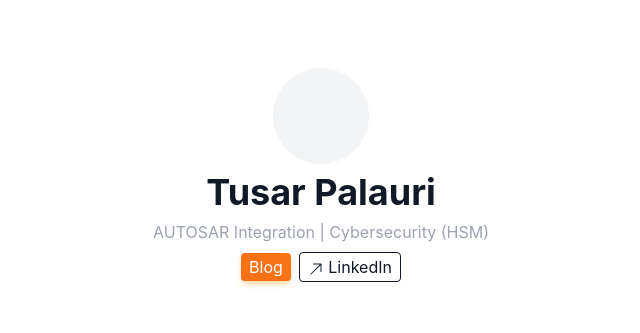
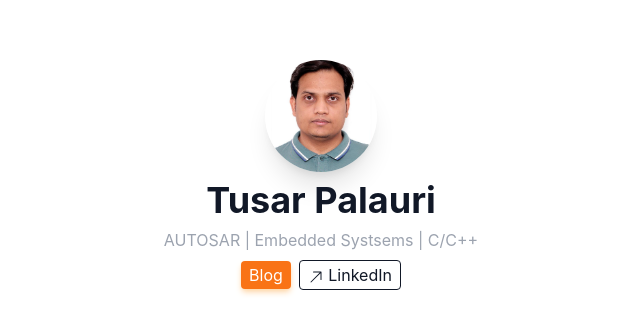
Before and after one commit to sundaray/tusar-nextjs-blog, a Next.js app: page / in a window 1280 px wide. Shown: the part 225-558 px from the top of the page, without its empty margins (319-959 px from the left). Built offline with nearby package versions, Linux system fonts and the light colour scheme.

Commit message:
portait finalized

```diff
--- a/src/components/post/CodeBlock.js
+++ b/src/components/post/CodeBlock.js
@@ -4,7 +4,7 @@ import { CopyToClipboard } from "react-copy-to-clipboard";
 import { oneLight } from "react-syntax-highlighter/dist/cjs/styles/prism";
 import { FaRegCopy } from "react-icons/fa";
 
-const CodeBlock = ({ children, highlight = [], title, language }) => {
+const CodeBlock = ({ children, highlight = [], language }) => {
   const [copied, setCopied] = useState(false);
 
   const handleCopy = () => {
--- a/src/pages/index.js
+++ b/src/pages/index.js
@@ -2,6 +2,7 @@ import Link from "next/link";
 import Image from "next/image";
 import { ArrowUpRightIcon } from "@heroicons/react/24/solid";
 import { motion } from "framer-motion";
+import me from "../../public/tusar.jpg";
 
 const homeVariants = {
   initial: { opacity: 0, y: "1rem" },
@@ -21,10 +22,13 @@ export default function Home() {
         animate="animate"
         className="w-full h-auto space-y-2 flex flex-col items-center"
       >
-        <motion.div
-          variants={homeVariants}
-          className="w-24 h-24 bg-gray-100 rounded-full"
-        ></motion.div>
+        <motion.div variants={homeVariants} className="portait shadow-xl">
+          {/* <Image
+            src={me}
+            alt="Portrait of Tusar Palauri"
+            className="object-cover w-20  "
+          /> */}
+        </motion.div>
         <motion.h1
           variants={homeVariants}
           className="text-3xl md:text-4xl font-bold"
@@ -32,7 +36,7 @@ export default function Home() {
           Tusar Palauri
         </motion.h1>
         <motion.p variants={homeVariants} className="text-gray-400">
-          AUTOSAR Integration | Cybersecurity (HSM)
+          AUTOSAR | Embedded Systsems | C/C++
         </motion.p>
         <motion.div variants={homeVariants} className="space-x-2">
           <Link href="/blog">
--- a/src/styles/globals.css
+++ b/src/styles/globals.css
@@ -14,8 +14,11 @@
       scroll-behavior: smooth;
     }
 
-    h1, h2, h3 {
+    h1 {
       color: #111827;
+    }
+    h2, h3 {
+      color: #1e3a8a;
     }
   }
 
@@ -23,6 +26,15 @@
     .heading-2 {
       @apply text-2xl font-bold;
     }
+  }
+
+  .portait {
+  width: 7rem;
+  height: 7rem;
+  border-radius: 50%;
+  background: no-repeat url("../../public/tusar.jpg") ;
+  background-size: 90%;
+  background-position: center center;
   }
 
   .linkedin {
```
Also changed, not shown: public/tusar.jpg (added).
